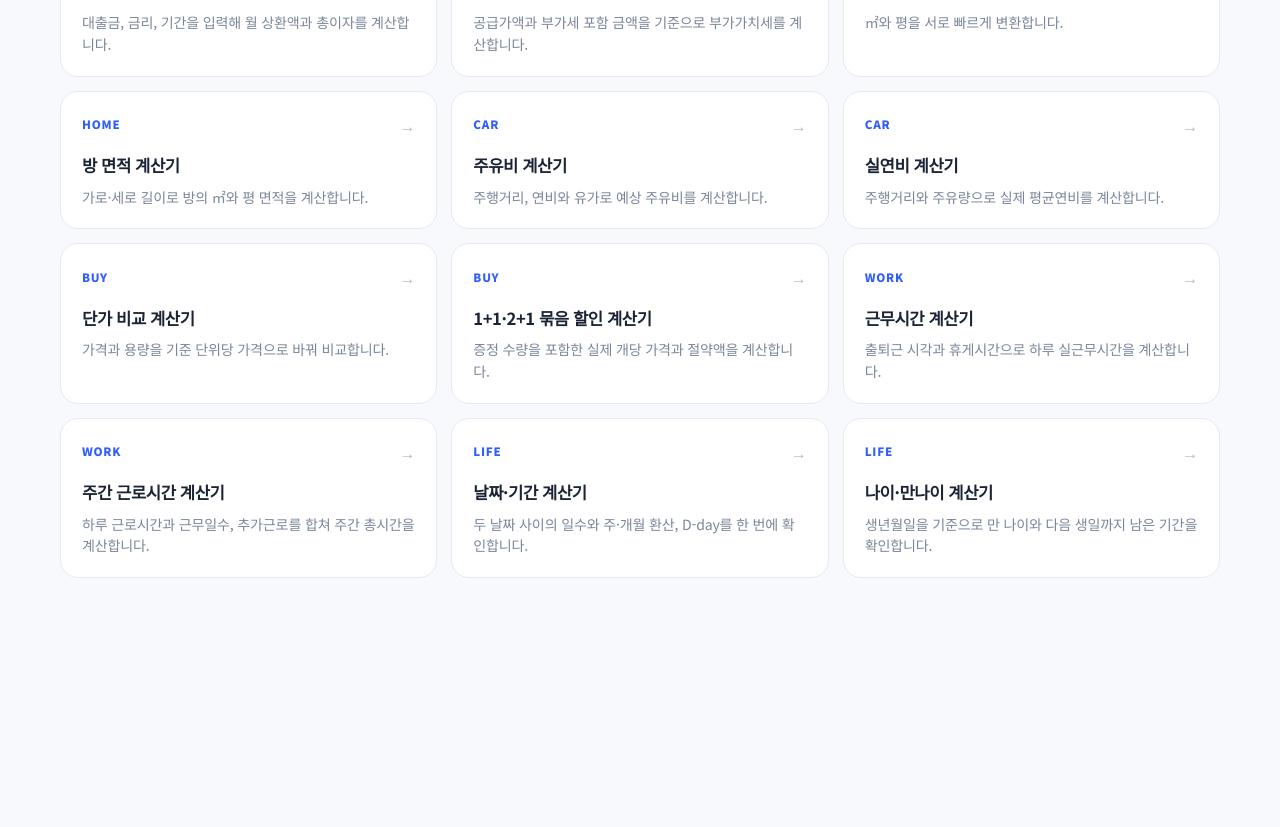
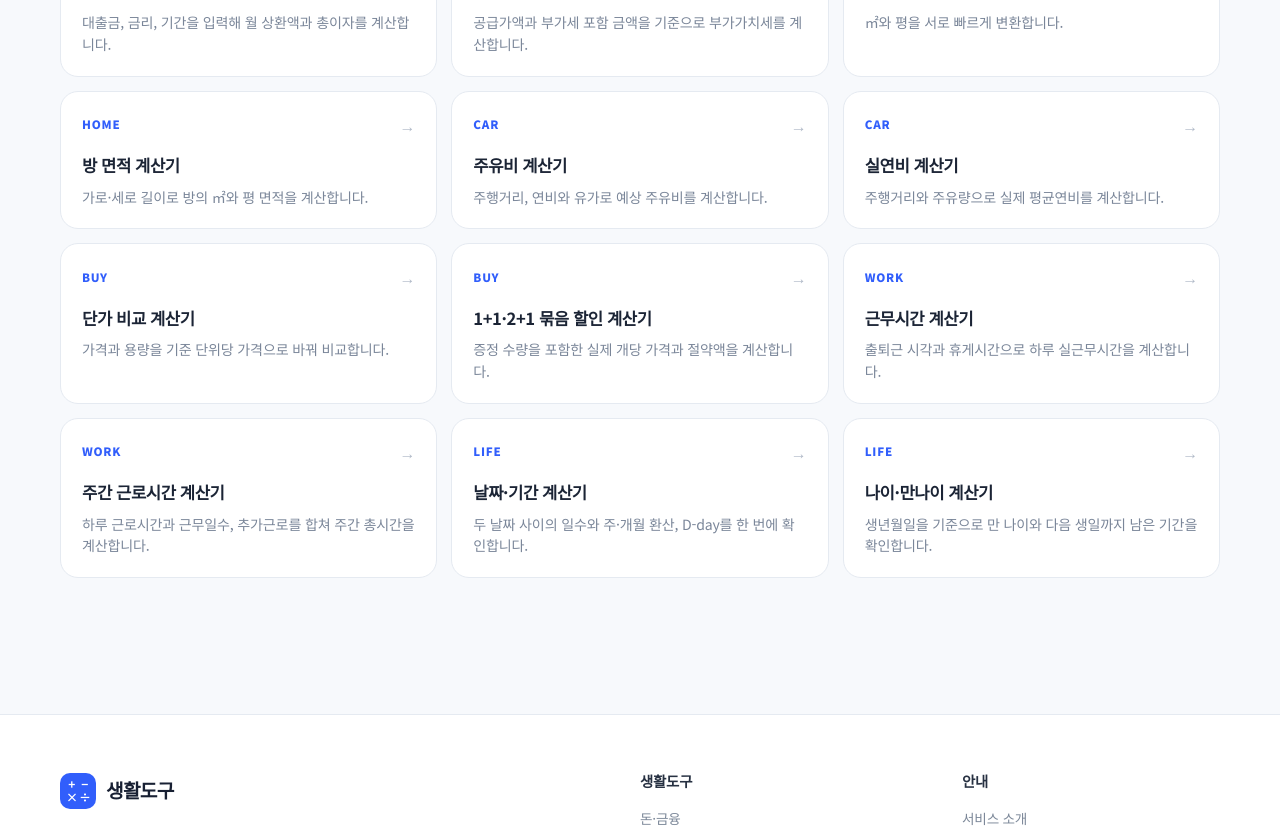
Before and after one commit to license-book/life-tools, a Next.js app: page / in a window 1280 px wide. Shown: the part 1447-2274 px from the top of the page. Before the commit the page ends 2097 px from the top, so only its background shows below. Built offline with nearby package versions, Linux system fonts and the light colour scheme.

Commit message:
Use shared footer on every page

```diff
--- a/app/layout.tsx
+++ b/app/layout.tsx
@@ -6,6 +6,7 @@ import "./tool-hero-gradient.css";
 import "./category-landing.css";
 import "./hero-title-size.css";
 import "./main-hero-gradient.css";
+import SiteFooter from "@/components/layout/SiteFooter";
 
 const notoSansKR = Noto_Sans_KR({
   subsets: ["latin"],
@@ -21,7 +22,7 @@ export const metadata: Metadata = {
 export default function RootLayout({ children }: Readonly<{ children: React.ReactNode }>) {
   return (
     <html lang="ko" className={notoSansKR.variable}>
-      <body>{children}</body>
+      <body>{children}<SiteFooter/></body>
     </html>
   );
 }
```
